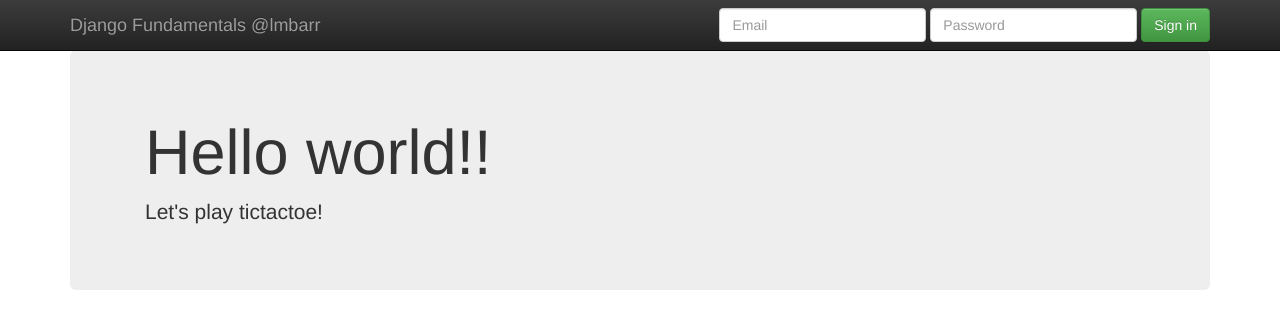
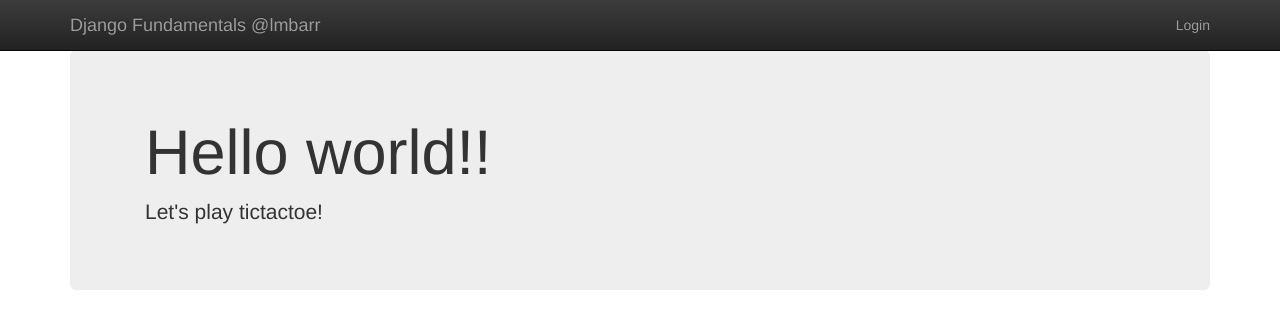
Before and after one commit to lmbarr/tic-tac-toe, a Django app: page / in a window 1280 px wide. Shown: the top 329 px of the page. Run offline with Django 3.2, Linux system fonts and the light colour scheme; some libraries are stand-ins or nearby versions.

Commit message:
Add login page

```diff
--- a/tictactoe/player/urls.py
+++ b/tictactoe/player/urls.py
@@ -1,6 +1,10 @@
 from django.urls import path
+from django.contrib.auth.views import LoginView, LogoutView
+
 from .views import home
 
 urlpatterns = [
-    path('home/', home, name='player_home')
+    path('home/', home, name='player_home'),
+    path('login/', LoginView.as_view(template_name='player/login_form.html'), name='player_login'),
+    path('logout/', LogoutView.as_view(), name='player_logout')
 ]
--- a/tictactoe/templates/base.html
+++ b/tictactoe/templates/base.html
@@ -24,25 +24,15 @@
     <nav class="navbar navbar-inverse navbar-fixed-top" role="navigation">
       <div class="container">
         <div class="navbar-header">
-          <button type="button" class="navbar-toggle collapsed" data-toggle="collapse" data-target="#navbar" aria-expanded="false" aria-controls="navbar">
-            <span class="sr-only">Toggle navigation</span>
-            <span class="icon-bar"></span>
-            <span class="icon-bar"></span>
-            <span class="icon-bar"></span>
-          </button>
           <a class="navbar-brand" href="#">Django Fundamentals @lmbarr</a>
         </div>
-        <div id="navbar" class="navbar-collapse collapse">
-          <form class="navbar-form navbar-right" role="form">
-            <div class="form-group">
-              <input type="text" placeholder="Email" class="form-control">
-            </div>
-            <div class="form-group">
-              <input type="password" placeholder="Password" class="form-control">
-            </div>
-            <button type="submit" class="btn btn-success">Sign in</button>
-          </form>
-        </div><!--/.navbar-collapse -->
+        <ul class="nav navbar-nav navbar-right">
+            {% if user.is_authenticated %}
+                <li><a href="{% url 'player_logout' %}">Logout</a></li>
+            {% else %}
+                <li><a href="{% url 'player_login' %}">Login</a></li>
+            {% endif %}
+        </ul>
       </div>
     </nav>
 
--- a/tictactoe/tictactoe/settings.py
+++ b/tictactoe/tictactoe/settings.py
@@ -124,3 +124,7 @@ STATIC_URL = '/static/'
 STATICFILES_DIRS = [
     os.path.join(BASE_DIR, "static")
 ]
+
+LOGIN_REDIRECT_URL = 'player_home'
+LOGOUT_REDIRECT_URL = 'tictactoe_welcome'
+LOGIN_URL = 'player_login'
--- a/tictactoe/tictactoe/urls.py
+++ b/tictactoe/tictactoe/urls.py
@@ -21,5 +21,5 @@ from .views import welcome
 urlpatterns = [
     path('admin/', admin.site.urls),
     path('player/', include('player.urls')),
-    path('', welcome)
+    path('', welcome, name='tictactoe_welcome')
 ]
```
Also changed, not shown: tictactoe/templates/player/login_form.html (added, +17 -0 lines).
